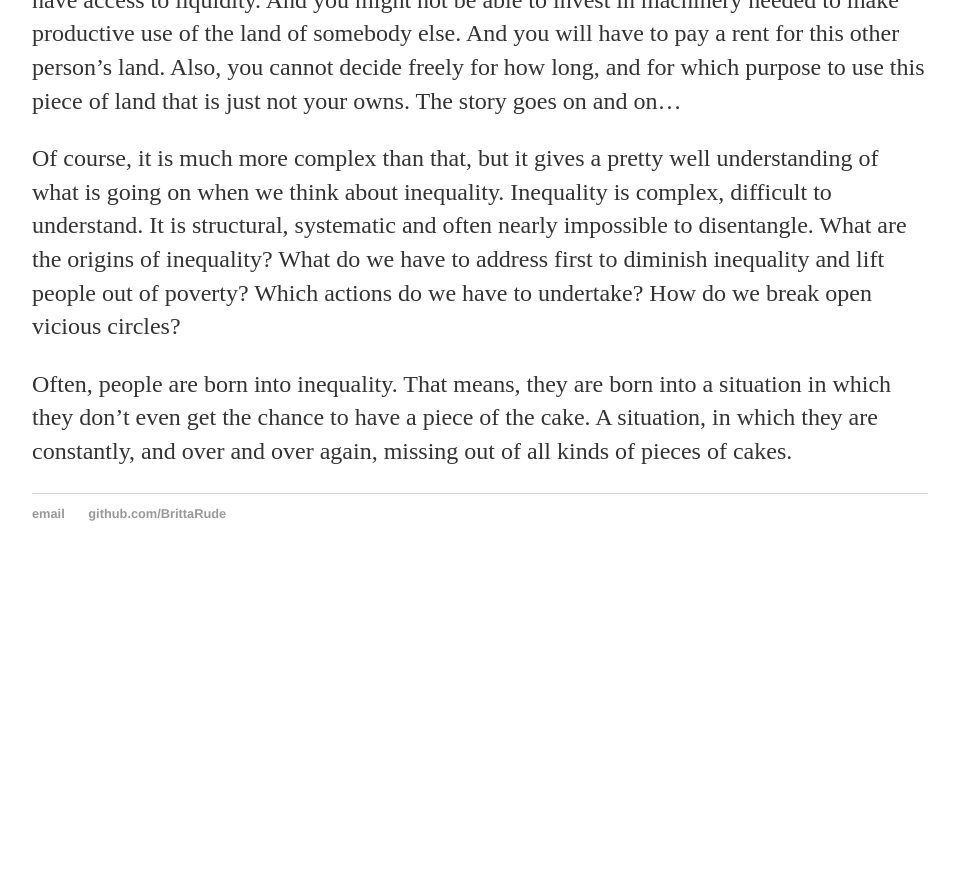
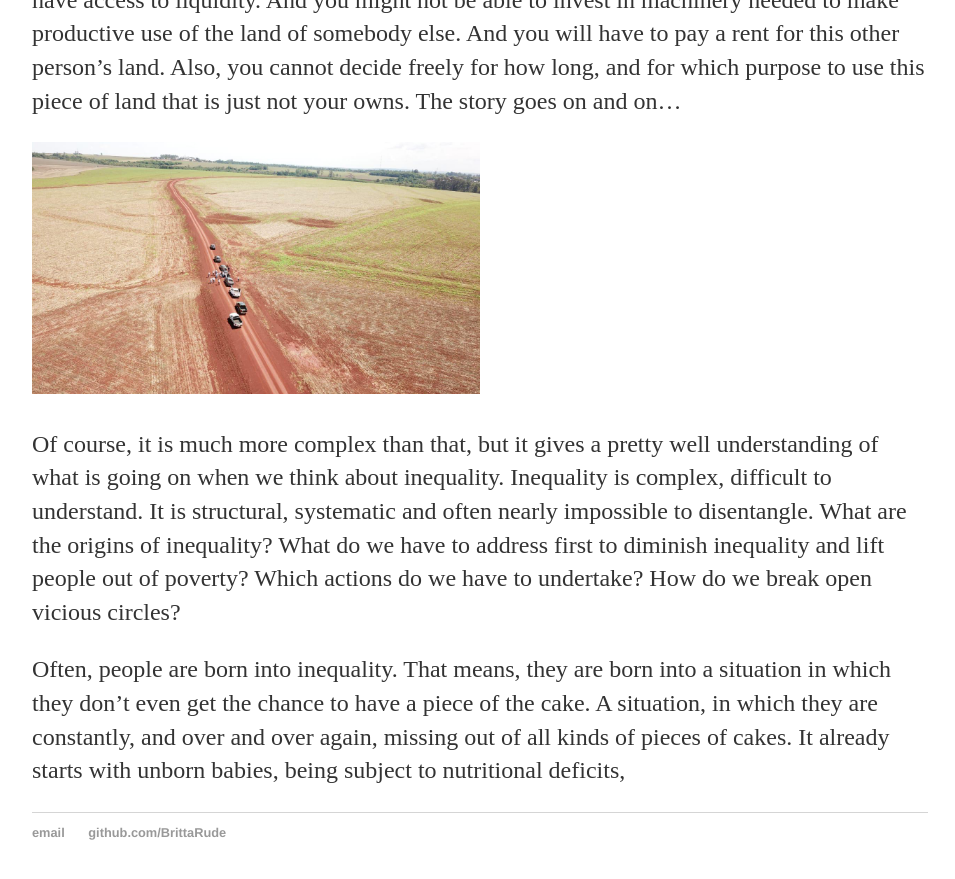
Before and after one commit to BrittaRude/BrittaRude.github.io, a Jekyll site: the page built from _posts/2020-07-08-britta-rude-site-launched.md, in a window 1280 px wide and 900 px high, scrolled down 1271 px. Shown: the top 879 px of the window, without its empty margins (160-1115 px from the left). Built offline with Jekyll 4.4.1, drawn with Linux system fonts in a browser that asks for light colours; before the commit the page ends 1852 px from its top, so only the background shows below that.

Commit message:
Update 2020-07-08-britta-rude-site-launched.md

```diff
--- a/_posts/2020-07-08-britta-rude-site-launched.md
+++ b/_posts/2020-07-08-britta-rude-site-launched.md
@@ -13,6 +13,8 @@ Economists love to tell a story about a cake, when they are asked about inequali
 
 This concept is easily applicable to a lot of real world examples about inequality. Let's have a look at Paraguay, for example. Paraguay is one of the most unequal countries in the world in terms of land ownership with a Gini coefficient of 0.94 (IAPPS). It has a total land area of 406.752 squ.km, but 80 percent are owned by 1.6 percent of its population. What about the rest of the Paraguayan population? Well, one could say that they just did not get a piece of the cake. Land ownership, on the other hand, has important implications on wealth and income. Often times, you cannot apply to a credit without land ownership, for example. You cannot make productive use out of land if you do not own it, without having to pay a fee for it. You cannot rent out your land. You cannot use it as an asset, or risk diversification. You cannot inheritate it to your children. But if you cannot access a credit, then you might not have access to liquidity. And you might not be able to invest in machinery needed to make productive use of the land of somebody else. And you will have to pay a rent for this other person's land. Also, you cannot decide freely for how long, and for which purpose to use this piece of land that is just not your owns. The story goes on and on...
 
+<img src="/images/IMG-20191009-WA0060.jpg" alt="Alto Parana Drone Pic" style="max-width:50%;"/>
+
 Of course, it is much more complex than that, but it gives a pretty well understanding of what is going on when we think about inequality. Inequality is complex, difficult to understand. It is structural, systematic and often nearly impossible to disentangle. What are the origins of inequality? What do we have to address first to diminish inequality and lift people out of poverty? Which actions do we have to undertake? How do we break open vicious circles?
 
-Often, people are born into inequality. That means, they are born into a situation in which they don't even get the chance to have a piece of the cake. A situation, in which they are constantly, and over and over again, missing out of all kinds of pieces of cakes.
+Often, people are born into inequality. That means, they are born into a situation in which they don't even get the chance to have a piece of the cake. A situation, in which they are constantly, and over and over again, missing out of all kinds of pieces of cakes. It already starts with unborn babies, being subject to nutritional deficits,
```
